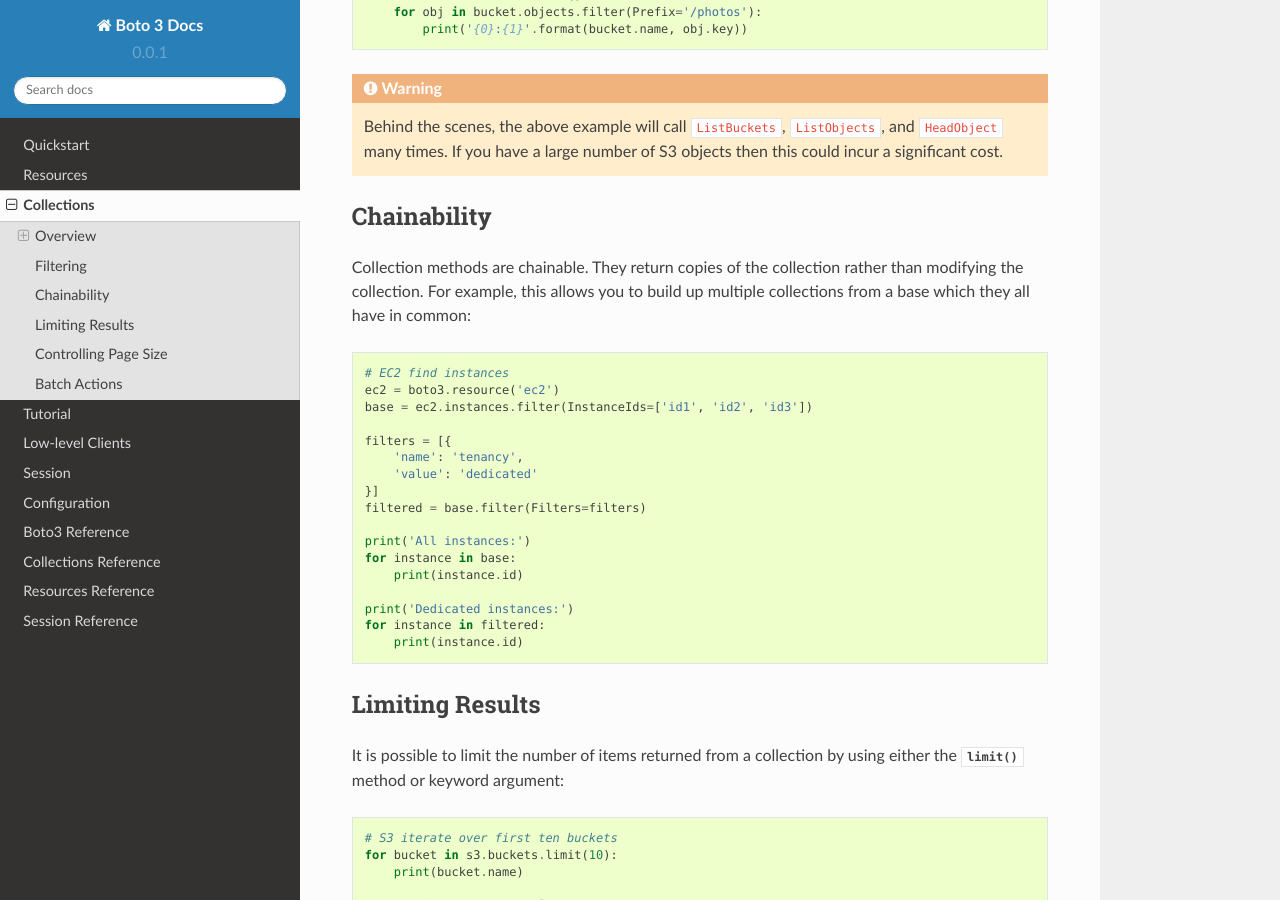
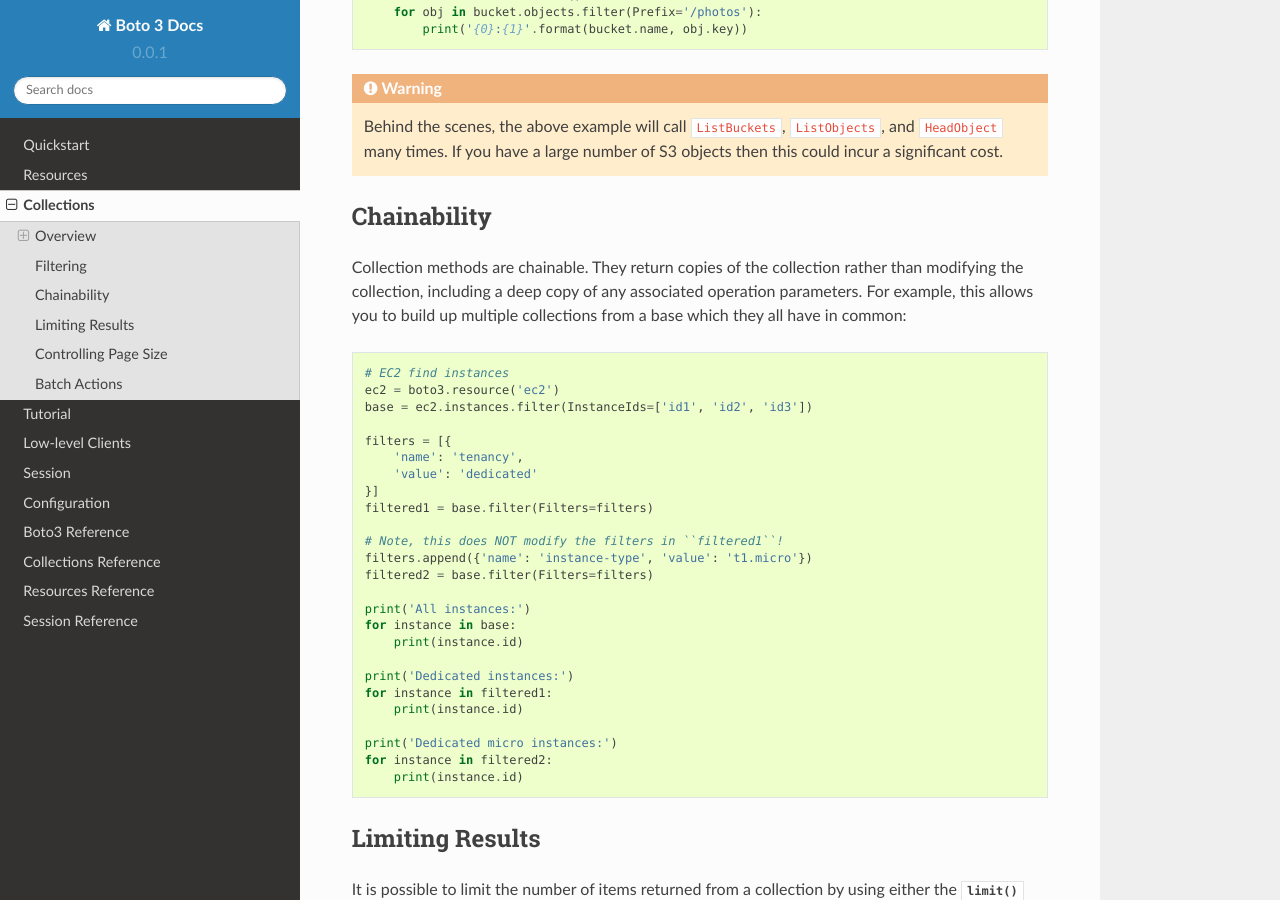
Before and after one commit to boto/boto3, a Sphinx documentation site: the page built from docs/source/guide/collections.rst, in a window 1280 px wide and 900 px high, scrolled down 962 px. Built offline with Sphinx 7.4.7 and the Read the Docs theme 2.0.0, drawn with Linux system fonts in a browser that asks for light colours.

Commit message:
Collections doc updates

```diff
--- a/docs/source/guide/collections.rst
+++ b/docs/source/guide/collections.rst
@@ -54,7 +54,8 @@ the results::
 Chainability
 ------------
 Collection methods are chainable. They return copies of the collection
-rather than modifying the collection. For example, this allows you
+rather than modifying the collection, including a deep copy of any
+associated operation parameters. For example, this allows you
 to build up multiple collections from a base which they all have
 in common::
 
@@ -66,14 +67,22 @@ in common::
         'name': 'tenancy',
         'value': 'dedicated'
     }]
-    filtered = base.filter(Filters=filters)
+    filtered1 = base.filter(Filters=filters)
+
+    # Note, this does NOT modify the filters in ``filtered1``!
+    filters.append({'name': 'instance-type', 'value': 't1.micro'})
+    filtered2 = base.filter(Filters=filters)
 
     print('All instances:')
     for instance in base:
         print(instance.id)
 
     print('Dedicated instances:')
-    for instance in filtered:
+    for instance in filtered1:
+        print(instance.id)
+
+    print('Dedicated micro instances:')
+    for instance in filtered2:
         print(instance.id)
 
 Limiting Results
```
Also changed, not shown: 1 other file.
